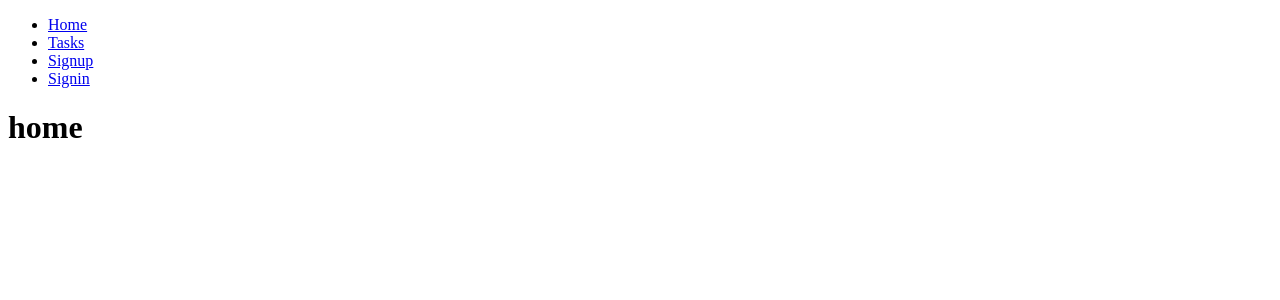
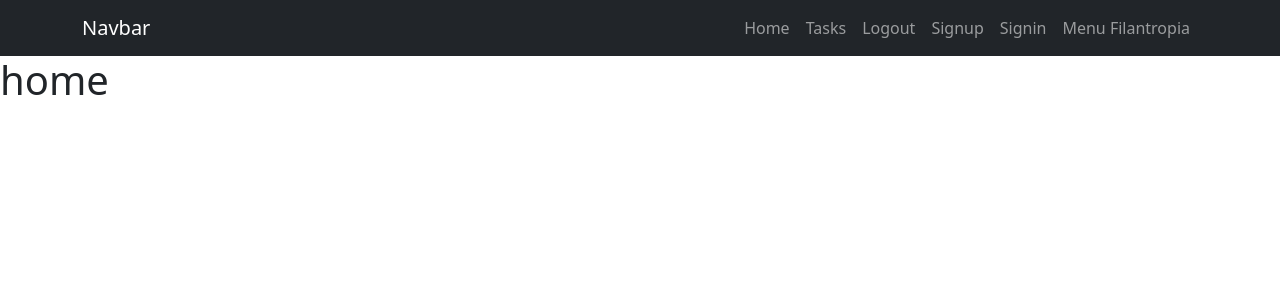
Before and after one commit to SamuelGutierrez24/Proyecto_Integrador1-StudentsManagement, a Django app: page / in a window 1280 px wide. Shown: the top 300 px of the page. Run offline with Django 4.2, Linux system fonts and the light colour scheme.

Commit message:
feat: class and html of the Filantropy menu

```diff
--- a/Icesi_Students_Management/templates/base.html
+++ b/Icesi_Students_Management/templates/base.html
@@ -4,32 +4,39 @@
     <meta charset="UTF-8">
     <meta name="viewport" content="width=device-width, initial-scale=1.0">
     <title>Student Managment</title>
+    <link rel="stylesheet" href="https://cdn.jsdelivr.net/npm/bootstrap@5.3.2/dist/css/bootstrap.min.css">
 </head>
 <body>
 
-    <nav>
-        <ul>
-            <li>
-                <a href="/">Home</a>
+    <nav class="navbar navbar-expand-lg bg-dark navbar-dark">
+        <div class="container">
+          <a class="navbar-brand" href="#">Navbar</a>
+          <button class="navbar-toggler" type="button" data-bs-toggle="collapse" data-bs-target="#navbarNav" aria-controls="navbarNav" aria-expanded="false" aria-label="Toggle navigation">
+            <span class="navbar-toggler-icon"></span>
+          </button>
+          <div class="collapse navbar-collapse" id="navbarNav">
+            <ul class="navbar-nav ms-auto">
+                <li class="nav-item">
+                    <a href="/" class="nav-link">Home</a>
                 </li>
-            <li>
-                <a href="/tasks">Tasks</a>
+                <li class="nav-item">
+                    <a href="/tasks" class="nav-link">Tasks</a>
                 </li>
-
-            {% if user.is_authenticated %}
-            <li>
-                <a href="/logout">Logout</a>
+                <li class="nav-item">
+                    <a href="/logout" class="nav-link">Logout</a>
                 </li>
-            {% else %}
-            <li>
-                <a href="/signup">Signup</a>
+                <li class="nav-item">
+                    <a href="/signup" class="nav-link">Signup</a>
                 </li>
-            <li>
-                <a href="/signin">Signin</a>
+                <li class="nav-item">
+                    <a href="/signin" class="nav-link">Signin</a>
                 </li>
-            {% endif %}
-
+                <li class="nav-item">
+                    <a href="/menu_filantropia" class="nav-link">Menu Filantropia</a>
+                </li>
             </ul>
+          </div>
+        </div>
       </nav>
 
     {% block content %}
--- a/Icesi_Students_Management/views.py
+++ b/Icesi_Students_Management/views.py
@@ -5,8 +5,10 @@ from django.contrib.auth import login
 from django.contrib.auth import login, logout, authenticate
 from django.db import IntegrityError
 
+
 def home(request):
     return render(request, 'home.html')
+
 
 def signup(request):
 
@@ -17,7 +19,8 @@ def signup(request):
     else:
         if request.POST['password1'] == request.POST['password2']:
             try:
-                user = User.objects.create_user(username=request.POST['username'], password=request.POST['password1'])
+                user = User.objects.create_user(
+                    username=request.POST['username'], password=request.POST['password1'])
                 user.save()
                 login(request, user)
                 return redirect('tasks')
@@ -31,8 +34,10 @@ def signup(request):
             "error": 'Contrasenas son distintas'
         })
 
+
 def tasks(request):
     return render(request, 'tasks.html')
+
 
 def signin(request):
     return render(request, 'signin.html')
@@ -42,13 +47,15 @@ def signout(request):
     logout(request)
     return redirect('home')
 
+
 def signin(request):
     if request.method == "GET":
         return render(request, 'signin.html', {
             'form': AuthenticationForm()
         })
     else:
-        user = authenticate(request, username=request.POST['username'], password=request.POST['password'])
+        user = authenticate(
+            request, username=request.POST['username'], password=request.POST['password'])
         if user is None:
             return render(request, 'signin.html', {
                 'form': AuthenticationForm(),
@@ -57,3 +64,6 @@ def signin(request):
         else:
             login(request, user)
             return redirect('tasks')
+
+def menu_filantropia(request):
+    return render(request, 'menu_filantropia.html')
--- a/Students_Management/urls.py
+++ b/Students_Management/urls.py
@@ -25,4 +25,5 @@ urlpatterns = [
     path('tasks/', views.tasks, name='tasks'),
     path('signin/', views.signin, name='singin'),
     path('logout/', views.signout, name='logout'),
+    path('menu_filantropia/', views.menu_filantropia, name='menu filantropia'),
 ]
```
Also changed, not shown: Icesi_Students_Management/templates/menu_filantropia.html (added, +33 -0 lines). Lines whose indentation alone changed are shown as unchanged.
